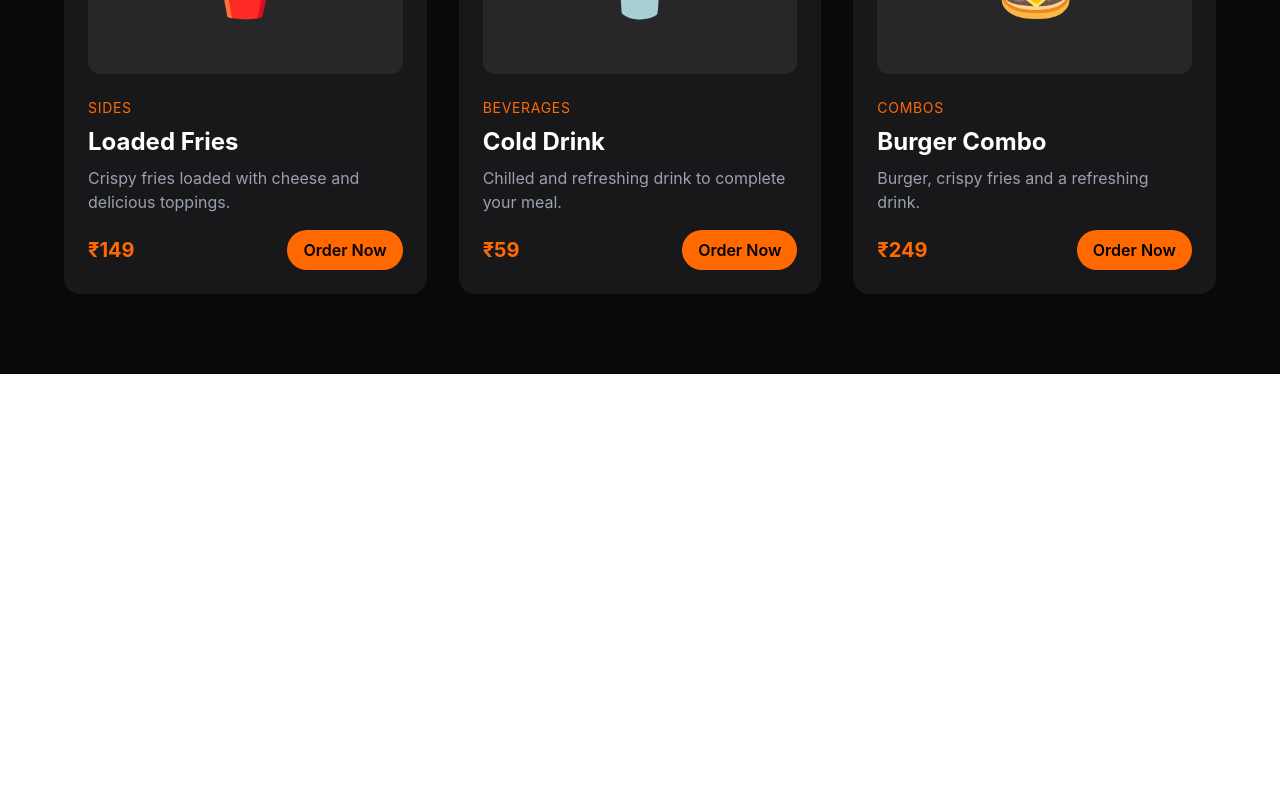
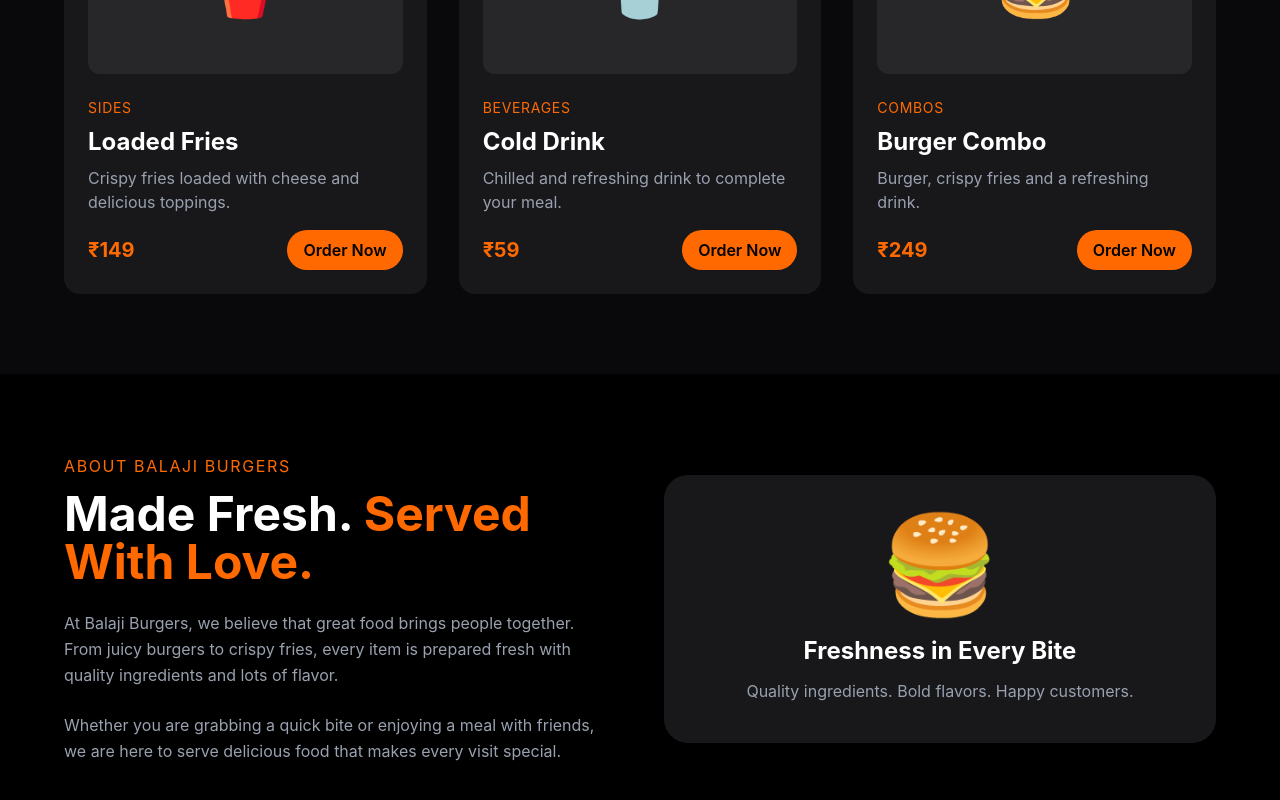
Before and after one commit to Arpita26rao/balaji-burgers, a React app: page / in a window 1280 px wide. Shown: the part 1526-2326 px from the top of the page. Before the commit the page ends 1900 px from the top, so only its background shows below. Built offline with nearby package versions, Linux system fonts and the light colour scheme; the HTML template or start-up script is replaced by a standard one.

Commit message:
Add about section

```diff
--- a/src/App.jsx
+++ b/src/App.jsx
@@ -1,12 +1,14 @@
 import Navbar from "./componets/Navbar";
 import Hero from "./componets/Hero";
 import Menu from "./componets/Menu";
+import About from "./componets/About";
 function App() {
   return (
     <div className="min-h-screen bg-black text-white">
       <Navbar />
       <Hero />
       <Menu />
+      <About/>
 
     </div>
   );
--- /dev/null
+++ b/src/componets/About.jsx
@@ -0,0 +1,44 @@
+function About() {
+  return (
+    <section id="about" className="px-8 py-20 bg-black">
+      <div className="max-w-6xl mx-auto grid md:grid-cols-2 gap-12 items-center">
+        <div>
+          <p className="text-orange-500 uppercase tracking-widest mb-3">
+            About Balaji Burgers
+          </p>
+
+          <h2 className="text-4xl md:text-5xl font-bold mb-6">
+            Made Fresh.
+            <span className="text-orange-500"> Served With Love.</span>
+          </h2>
+
+          <p className="text-gray-400 leading-relaxed mb-6">
+            At Balaji Burgers, we believe that great food brings people
+            together. From juicy burgers to crispy fries, every item is
+            prepared fresh with quality ingredients and lots of flavor.
+          </p>
+
+          <p className="text-gray-400 leading-relaxed">
+            Whether you are grabbing a quick bite or enjoying a meal with
+            friends, we are here to serve delicious food that makes every
+            visit special.
+          </p>
+        </div>
+
+        <div className="bg-zinc-900 rounded-3xl p-10 text-center">
+          <div className="text-8xl mb-6">🍔</div>
+
+          <h3 className="text-2xl font-bold mb-3">
+            Freshness in Every Bite
+          </h3>
+
+          <p className="text-gray-400">
+            Quality ingredients. Bold flavors. Happy customers.
+          </p>
+        </div>
+      </div>
+    </section>
+  );
+}
+
+export default About;
```
